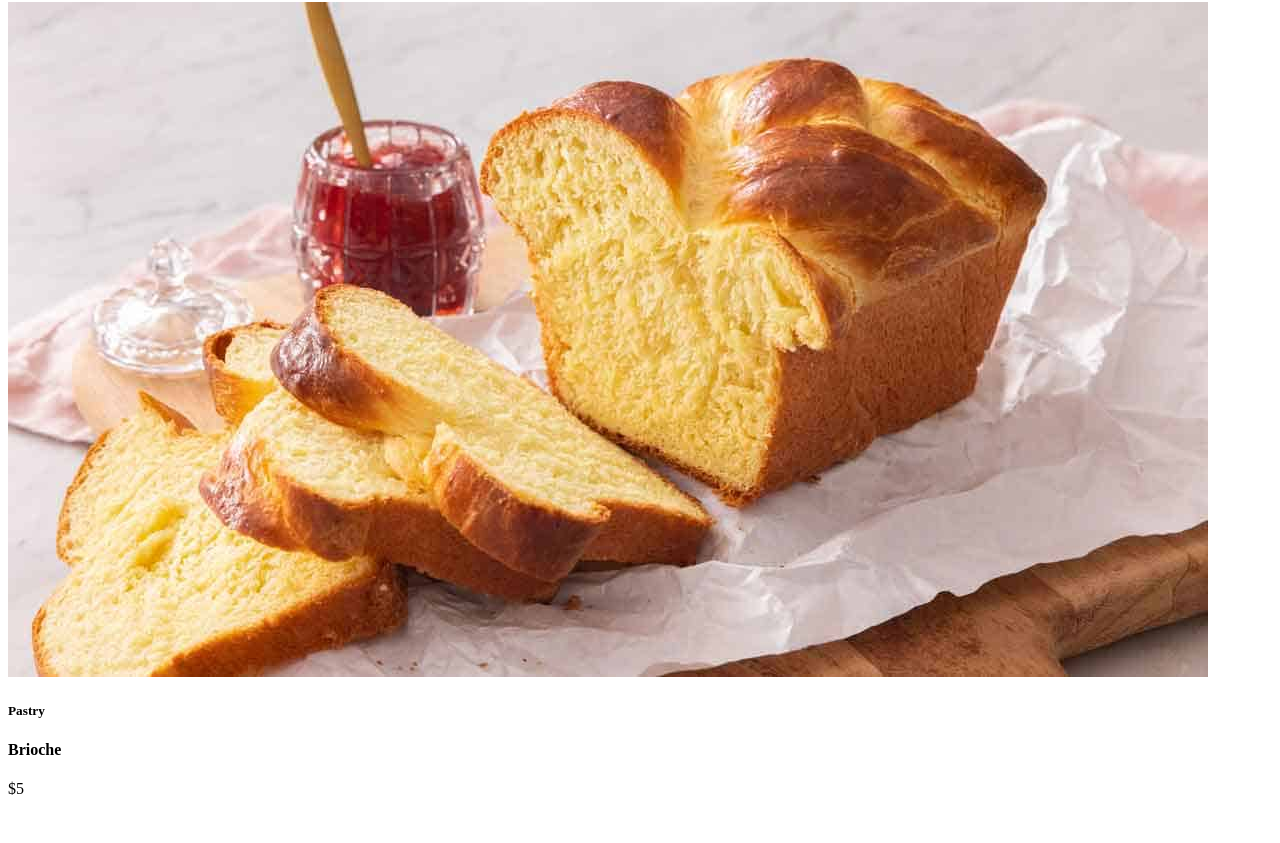
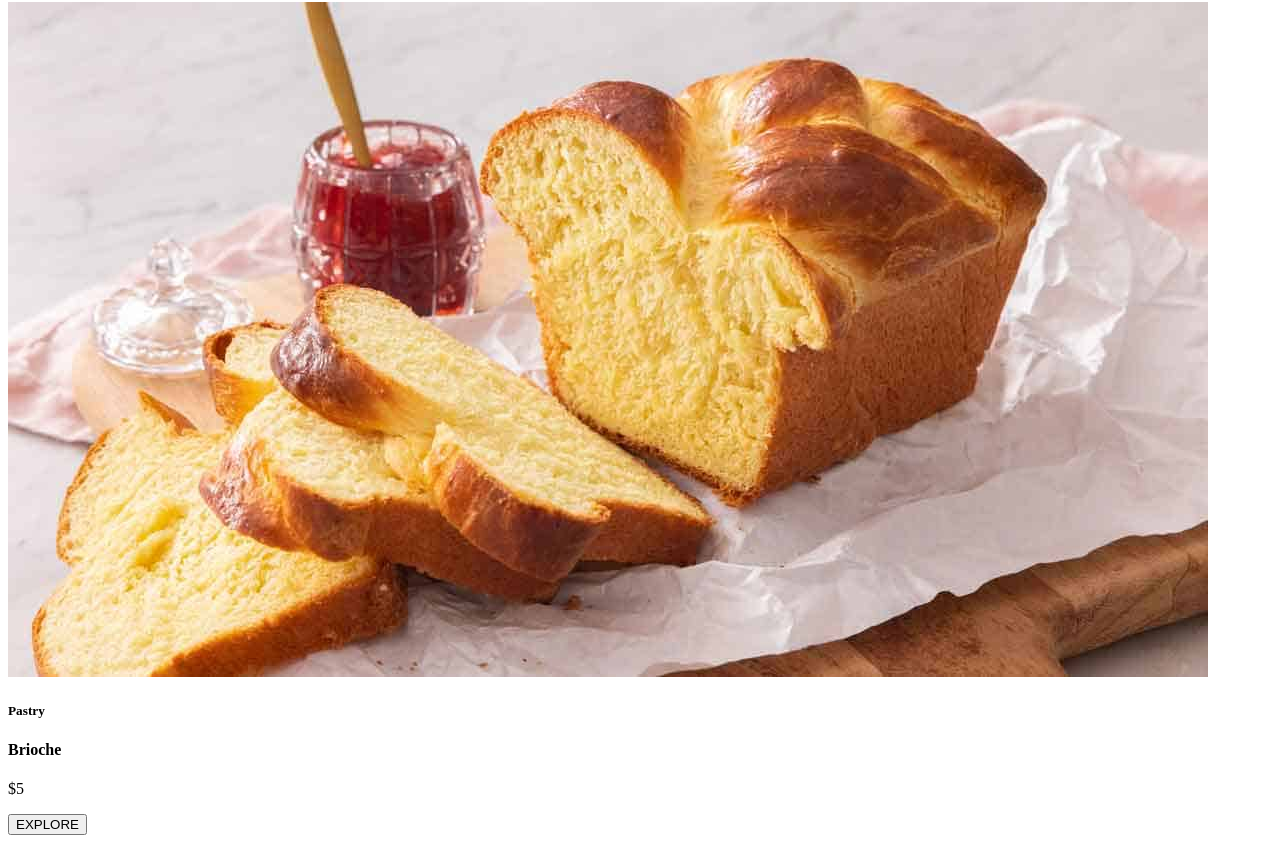
Before and after one commit to Achi-Abramia/davaleba--06, a plain HTML site: page index.html in a window 1280 px wide. Shown: the part 2749-3592 px from the top of the page. Before the commit the page ends 3563 px from the top, so only its background shows below. Drawn offline with Linux system fonts and the light colour scheme.

Commit message:
Added section

```diff
--- a/index.html
+++ b/index.html
@@ -58,5 +58,12 @@
             </div>
         </div>
     </main>
+    <section class="more">
+        <div class="Explore-button">
+            <form>
+                <input type="button" value="EXPLORE">
+            </form>
+        </div>
+    </section>
 </body>
 </html>
```
